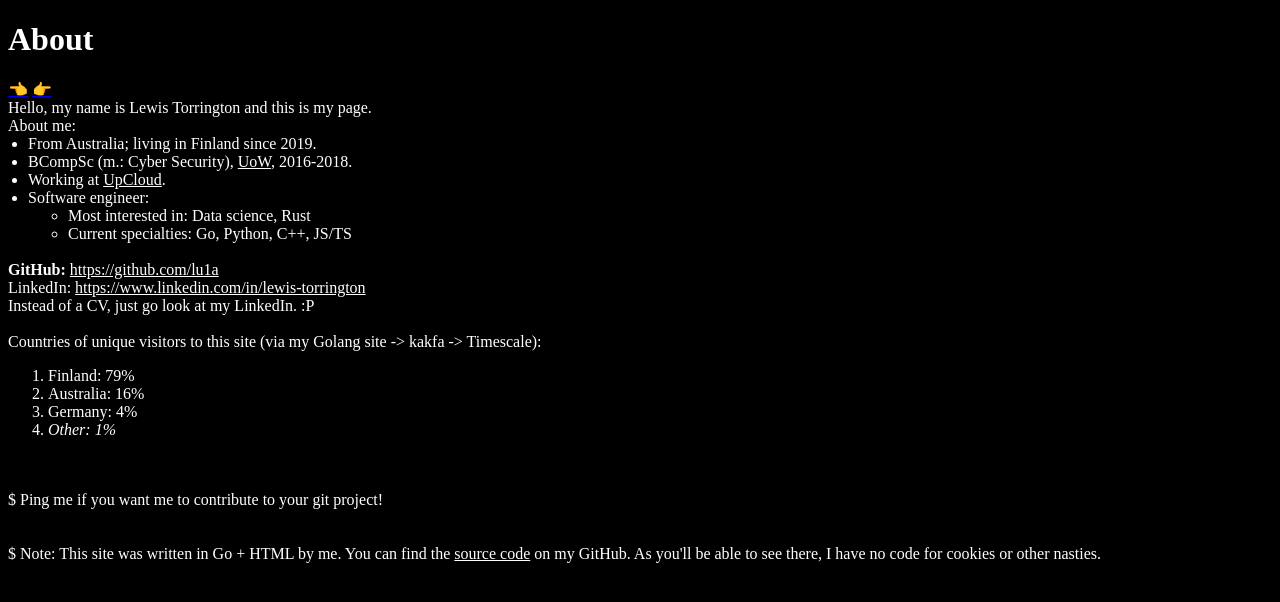
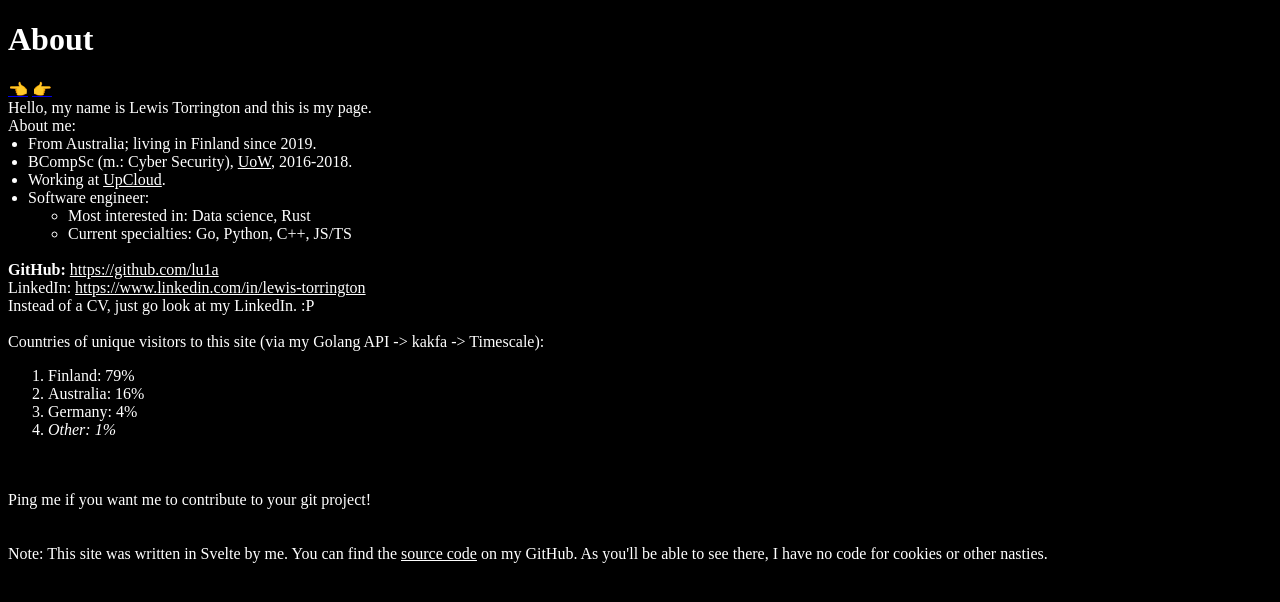
Before and after one commit to lu1a/sites, a SvelteKit app: page /about in a window 1280 px wide. Shown: the top 602 px of the page. Built offline with nearby package versions, Linux system fonts and the light colour scheme.

Commit message:
fix: tiny html changes

```diff
--- a/src/routes/about/+page.svelte
+++ b/src/routes/about/+page.svelte
@@ -62,7 +62,7 @@ Instead of a CV, just go look at my LinkedIn. :P
 </div>
 <br />
 <div class="output">
-Countries of unique visitors to this site (via my Golang site -> kakfa -> Timescale):
+Countries of unique visitors to this site (via my Golang API -> kakfa -> Timescale):
 <ol>
     <li>Finland: 79%</li>
     <li>Australia: 16%</li>
@@ -73,15 +73,15 @@ Countries of unique visitors to this site (via my Golang site -> kakfa -> Timesc
 <br />
 <br />
 <div class="output">
-$ Ping me if you want me to contribute to your git project!
+Ping me if you want me to contribute to your git project!
 </div>
 <br />
 <br />
 <div class="output">
-$ Note: This site was written in Go + HTML by me. You can find the
+Note: This site was written in Svelte by me. You can find the
 <a
     style="color: white"
-    href="https://github.com/lu1a/live-explan"
+    href="https://github.com/lu1a/portfolio-site"
     target="_blank"
     >source code</a
 >
```
